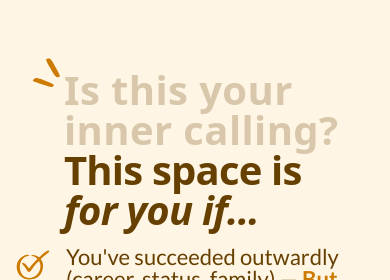
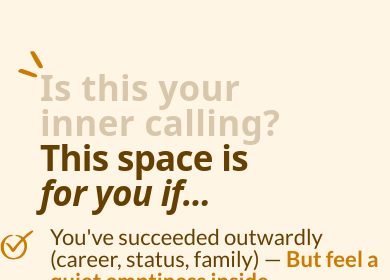
Before and after one commit to Captainanujm/Mandala, a React (Vite) app: page / in a window 390 px wide. Shown: the part 942-1222 px from the top of the page. Built offline with nearby package versions, Linux system fonts and the light colour scheme; the HTML template or start-up script is replaced by a standard one; a web font is replaced by a local one.

Commit message:
responsive

```diff
--- a/src/component/InnerCalling.jsx
+++ b/src/component/InnerCalling.jsx
@@ -3,17 +3,17 @@ import { Check } from 'lucide-react';
 
 const InnerCallingSection = () => {
   return (
-    <section className="min-h-screen relative overflow-hidden py-10 px-4">
+    <section className="min-h-screen relative overflow-hidden py-10">
 
       <div className="container mx-auto max-w-6xl">
         <div className="grid lg:grid-cols-2 gap-4 lg:gap-4 items-center">
           {/* Left Column - Heading */}
-          <div className=" pl-4 text-left relative">
+          <div className=" text-left relative">
             {/* SVG Positioned on top-left corner*/}
             <svg
-              className="absolute -top-8 left-0"
+              className="absolute -top-9"
               width="65"
-              height="69"
+              height="60"
               viewBox="0 0 65 65"
               fill="none"
               xmlns="http://www.w3.org/2000/svg"
@@ -30,7 +30,7 @@ const InnerCallingSection = () => {
 
             {/* Heading Text */}
             <h2
-              className="font-playfair pl-8 font-bold text-[40px] leading-[40px] sm:text-[48px] sm:leading-[54px] lg:text-[64px] lg:leading-[68px]"
+              className="font-playfair font-bold pl-10 text-[35px] leading-[35px] sm:text-[48px] sm:leading-[54px] lg:text-[64px] lg:leading-[68px]"
             >
               <span
                 style={{
@@ -90,7 +90,7 @@ const InnerCallingSection = () => {
 
 
           {/* Right Column - Checkpoints */}
-          <div className="space-y-2 lg:space-y-4">
+          <div className="space-y-4 lg:space-y-4 ">
             {/* Checkpoint 1 */}
             <div className="flex items-start space-x-4">
               <div className="flex-shrink-0 mt-1">
```
